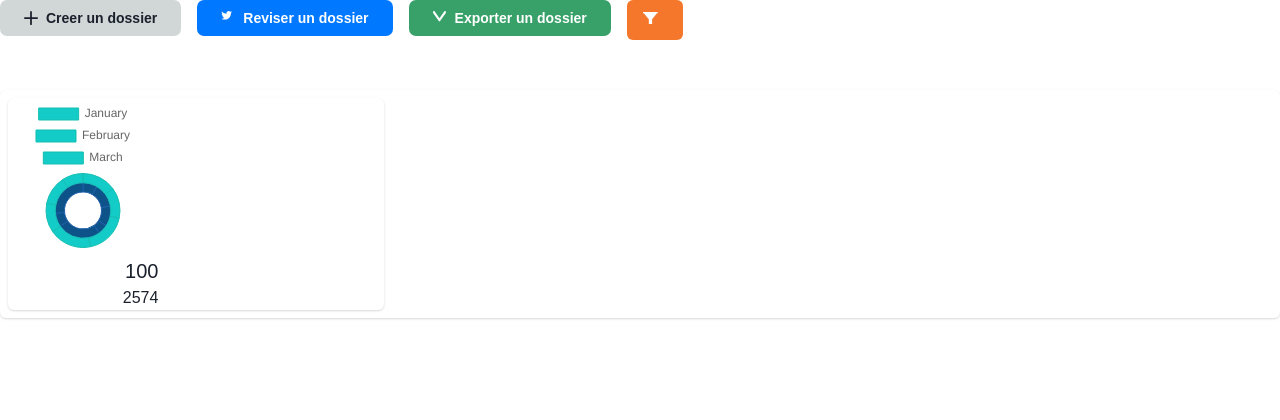
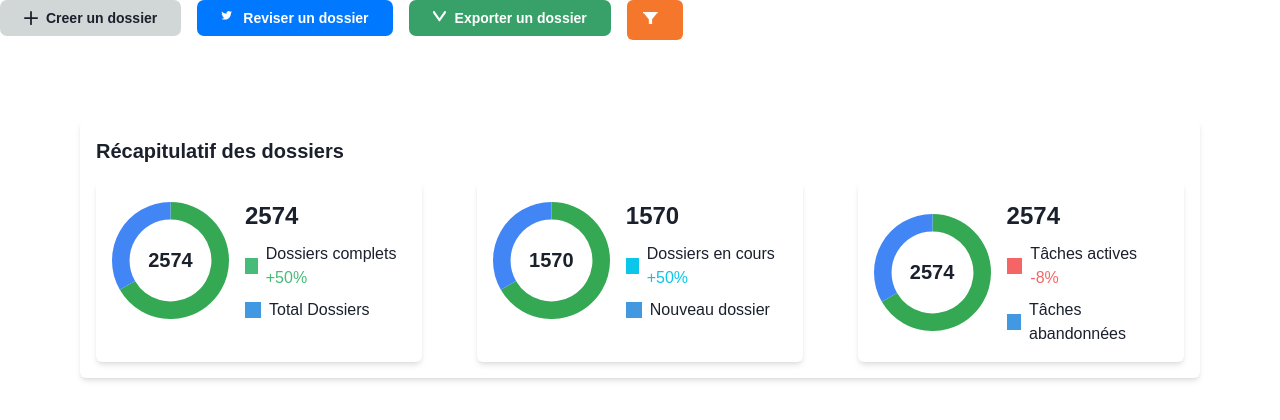
Before and after one commit to AfricaBank/front_end_officiel, a React (Vite) app: page / in a window 1280 px wide. Shown: the top 420 px of the page. Built offline with nearby package versions, Linux system fonts and the light colour scheme.

Commit message:
[FIXING BUGS] - adapt the code to the design

```diff
--- a/src/Components/reusableComponents/Kpi.tsx
+++ b/src/Components/reusableComponents/Kpi.tsx
@@ -1,5 +1,5 @@
 import { Doughnut } from 'react-chartjs-2';
-import { Box, Flex, Text, Center, Card, Spacer } from '@chakra-ui/react';
+import { Box, Flex, Text, Center, Card } from '@chakra-ui/react';
 import { Chart as ChartJS, Tooltip, Legend, ArcElement } from 'chart.js';
 import { barChartData } from "./data/FAKE_DATA.tsx";
 
@@ -7,52 +7,80 @@ ChartJS.register(
     Tooltip,
     Legend,
     ArcElement,
-)
+);
 
-function Kpi() {
-    const options = {};
+function Kpi({ title, count, percentageChange, data, bgColor, totalLabel }) {
+    const options = {
+        plugins: {
+            legend: {
+                display: false,
+            },
+            tooltip: {
+                enabled: false,
+            },
+        },
+        cutout: '70%',
+    };
 
     return (
-        <Card  width="100%" top='50px'>
-            <Box width="60%" p={2}>
-                <Flex justifyContent="">
-                    {/* <Box
-                        width={{base: "100%", md: "30%"}}
-                        textAlign="left"
-                        mx={{base: 2, md: 0}}
-                    >
-                        <Doughnut options={options} data={barChartData}/>
-                        <Text fontSize="2xl" mt={2}>100</Text>
-                        <Text>100</Text>
-                    </Box>
-                    <Box
-                        width={{base: "100%", md: "30%"}}
-                        textAlign="left"
-                        mx={{base: 2, md: 0}}
-                    >
-                        <Doughnut options={options} data={barChartData}/>
-                        <Text fontSize="2xl" mt={2}>100</Text>
-                        <Text>1570</Text>
-                    </Box> */}
-
-                    <Card width="50%"  >
-                    <Box
-                        width={{base: "100%", md: "40%"}}
-                        textAlign="left"
-                        mx={{base: 2, md: 0}}
-                        >
-
-                        <Doughnut options={options} data={barChartData}/>
-                        <Text fontSize="xl" mt={2} align="right">100</Text>
-                        <Text align="right">2574</Text>
-
-                     </Box>
-</Card>
-                </Flex>
-            </Box>
-
+        <Card width="30%" p={4} boxShadow="md">
+            <Flex alignItems="center">
+                <Box width="40%" position="relative">
+                    <Doughnut options={options} data={data} />
+                    <Center position="absolute" top="50%" left="50%" transform="translate(-50%, -50%)">
+                        <Box textAlign="center">
+                            <Text fontSize="xl" fontWeight="bold">{count}</Text>
+                        </Box>
+                    </Center>
+                </Box>
+                <Box ml={4}>
+                    <Text fontSize="2xl" fontWeight="bold">{count}</Text>
+                    <Flex alignItems="center" mt={2}>
+                        <Box bg={bgColor} w={4} h={4} mr={2}></Box>
+                        <Text>{title} <Text as="span" color={bgColor}>{percentageChange}</Text></Text>
+                    </Flex>
+                    <Flex alignItems="center" mt={2}>
+                        <Box bg="blue.400" w={4} h={4} mr={2}></Box>
+                        <Text>{totalLabel}</Text>
+                    </Flex>
+                </Box>
+            </Flex>
         </Card>
     );
 }
 
-export default Kpi;
+function Dashboard() {
+    return (
+        <Box p={4} boxShadow="md" bg="white" borderRadius="md" m="20">
+            <Text fontSize="xl" fontWeight="bold" mb={4}>Récapitulatif des dossiers</Text>
+            <Flex justifyContent="space-between" >
+                <Kpi
+                    title="Dossiers complets"
+                    count="2574"
+                    percentageChange="+50%"
+                    data={barChartData}
+                    bgColor="green.400"
+                    totalLabel="Total Dossiers"
+                />
+                <Kpi
+                    title="Dossiers en cours"
+                    count="1570"
+                    percentageChange="+50%"
+                    data={barChartData}
+                    bgColor="cyan.400"
+                    totalLabel="Nouveau dossier"
+                />
+                <Kpi
+                    title="Tâches actives"
+                    count="2574"
+                    percentageChange="-8%"
+                    data={barChartData}
+                    bgColor="red.400"
+                    totalLabel="Tâches abandonnées"
+                />
+            </Flex>
+        </Box>
+    );
+}
+
+export default Dashboard;
--- a/src/Components/reusableComponents/data/FAKE_DATA.tsx
+++ b/src/Components/reusableComponents/data/FAKE_DATA.tsx
@@ -1,20 +1,11 @@
 export const barChartData = {
-    labels: ['January', 'February', 'March', 'April', 'May', 'June', 'July'],
+    labels: ['Total Dossiers', 'Dossiers complets'],
     datasets: [
         {
-            label: 'Sales',
-            data: [65, 59, 80, 81, 56, 55, 40],
-            backgroundColor: 'rgb(19,203,199)',
-            borderColor: 'rgb(21,190,178)',
-            borderWidth: 1,
-        },
-        {
-            label: 'Expenses',
-            data: [28, 48, 40, 19, 86, 27, 90],
-            backgroundColor: 'rgb(13,83,138)',
-            borderColor: 'rgb(30,94,168)',
-            borderWidth: 1,
+            data: [2574, 1287], // Adjust this based on your actual data
+            backgroundColor: ['#34a853', '#4285f4'], // Adjust colors as needed
+            hoverBackgroundColor: ['#34a853', '#4285f4'],
+            borderWidth: 0,
         },
     ],
-    hoverOffset: 4,
 };
```
